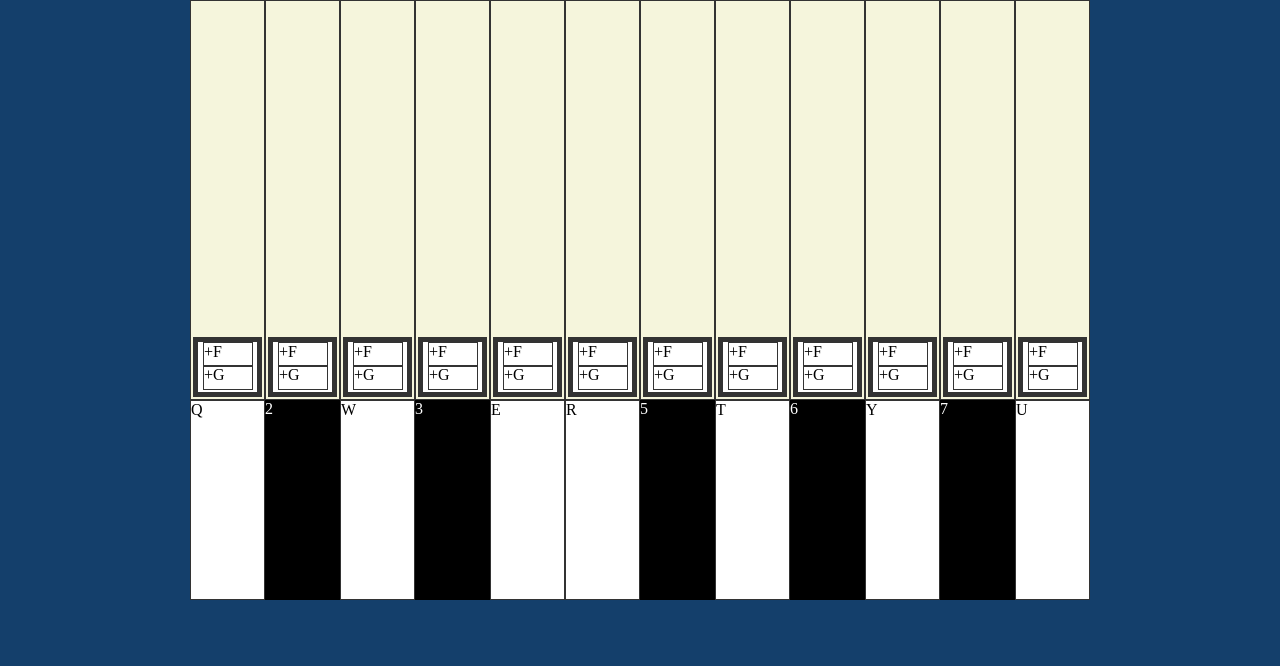
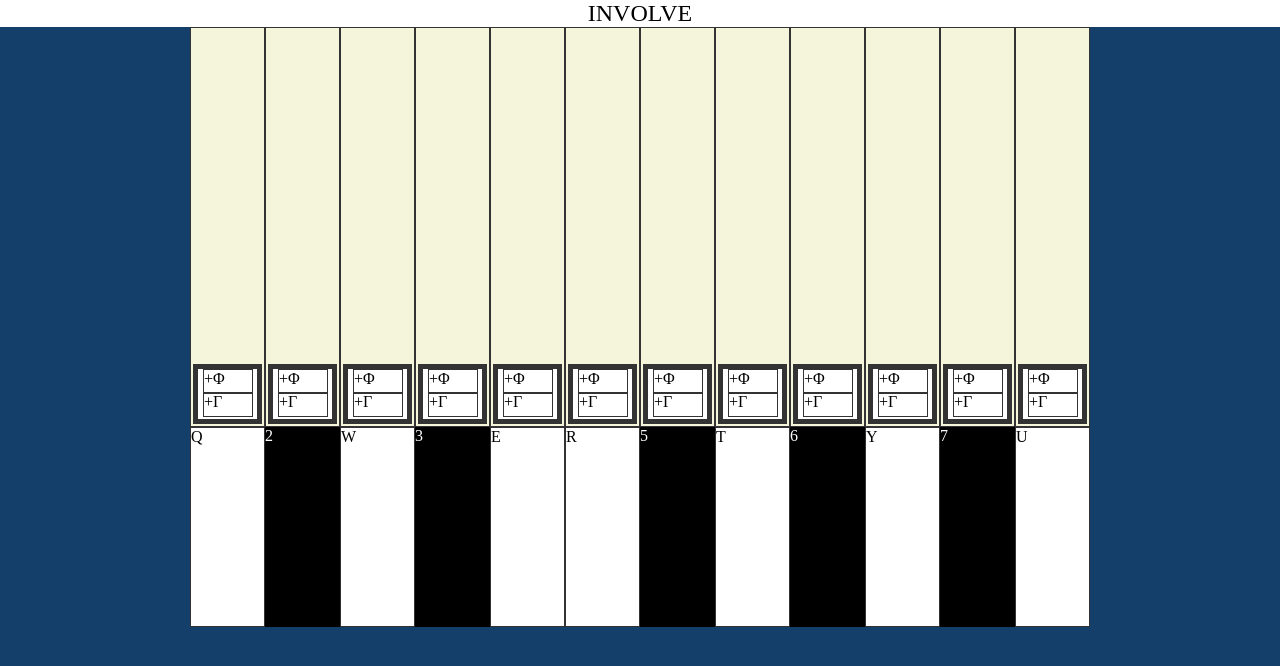
Before and after one commit to mumt301/oammann, a plain HTML site: page Final Project/FinalProject.html in a window 1280 px wide. Drawn offline with Linux system fonts and the light colour scheme.

Commit message:
changed function names to greek and added logo

```diff
--- a/Final Project/FinalProject.html
+++ b/Final Project/FinalProject.html
@@ -8,88 +8,89 @@
         <script src = "FinalProjectScript.js"type="text/javascript" defer></script>
     </head>
     <body>
+        <div class="logo">INVOLVE</div>
         <div class="functions_next">
             <div data-note="C"class="functionList">
                 <div class="addFunction">
-                    <div class="addF">+F</div>
-                    <div class="addG">+G</div>
+                    <div class="addF">+&Phi;</div>
+                    <div class="addG">+&Gamma;</div>
                 </div>
                 <div class="functions"></div>
             </div>
             <div data-note="Db"class="functionList">
                 <div class="addFunction">
-                    <div class="addF">+F</div>
-                    <div class="addG">+G</div>
+                    <div class="addF">+&Phi;</div>
+                    <div class="addG">+&Gamma;</div>
                 </div>
                 <div class="functions"></div>
             </div>
             <div data-note="D"class="functionList">
                 <div class="addFunction">
-                    <div class="addF">+F</div>
-                    <div class="addG">+G</div>
+                    <div class="addF">+&Phi;</div>
+                    <div class="addG">+&Gamma;</div>
                 </div>
                 <div class="functions"></div>
             </div>
             <div data-note="Eb"class="functionList">
                 <div id="C addFunction" class="addFunction">
-                    <div class="addF">+F</div>
-                    <div class="addG">+G</div>
+                    <div class="addF">+&Phi;</div>
+                    <div class="addG">+&Gamma;</div>
                 </div>
                 <div id="C functions" class="functions"></div>
             </div>
             <div data-note="E" class="functionList">
                 <div class="addFunction">
-                    <div class="addF">+F</div>
-                    <div class="addG">+G</div>
+                    <div class="addF">+&Phi;</div>
+                    <div class="addG">+&Gamma;</div>
                 </div>
                 <div class="functions"></div>
             </div>
             <div data-note="F" class="functionList">
                 <div class="addFunction">
-                    <div class="addF">+F</div>
-                    <div class="addG">+G</div>
+                    <div class="addF">+&Phi;</div>
+                    <div class="addG">+&Gamma;</div>
                 </div>
                 <div class="functions"></div>
             </div>
             <div data-note="Gb" class="functionList">
                 <div class="addFunction">
-                    <div class="addF">+F</div>
-                    <div class="addG">+G</div>
+                    <div class="addF">+&Phi;</div>
+                    <div class="addG">+&Gamma;</div>
                 </div>
                 <div class="functions"></div>
             </div>
             <div data-note="G" class="functionList">
                 <div class="addFunction">
-                    <div class="addF">+F</div>
-                    <div class="addG">+G</div>
+                    <div class="addF">+&Phi;</div>
+                    <div class="addG">+&Gamma;</div>
                 </div>
                 <div class="functions"></div>
             </div>
             <div data-note="Ab" class="functionList">
                 <div class="addFunction">
-                    <div class="addF">+F</div>
-                    <div class="addG">+G</div>
+                    <div class="addF">+&Phi;</div>
+                    <div class="addG">+&Gamma;</div>
                 </div>
                 <div class="functions"></div>
             </div>
             <div data-note="A" class="functionList">
                 <div class="addFunction">
-                    <div class="addF">+F</div>
-                    <div class="addG">+G</div>
+                    <div class="addF">+&Phi;</div>
+                    <div class="addG">+&Gamma;</div>
                 </div>
                 <div class="functions"></div>
             </div>
             <div data-note="Bb" class="functionList">
                 <div class="addFunction">
-                    <div class="addF">+F</div>
-                    <div class="addG">+G</div>
+                    <div class="addF">+&Phi;</div>
+                    <div class="addG">+&Gamma;</div>
                 </div>
                 <div class="functions"></div>
             </div>
             <div data-note="B" class="functionList">
                 <div class="addFunction">
-                    <div class="addF">+F</div>
-                    <div class="addG">+G</div>
+                    <div class="addF">+&Phi;</div>
+                    <div class="addG">+&Gamma;</div>
                 </div>
                 <div class="functions"></div>
             </div>
--- a/Final Project/FinalProjectScript.js
+++ b/Final Project/FinalProjectScript.js
@@ -88,10 +88,13 @@ functionLists.forEach(functionList => {
             //reconstruct the list
             functions.innerHTML = '';
             for(var i=0; i<listOnNote.length; i++) {
-                functions.innerHTML += `<div>${listOnNote[i]}</div>`;
+                let letter;
+                if(listOnNote[i]=='F') letter = '&Phi;';
+                else if(listOnNote[i]=='G') letter = '&Gamma;';
+                functions.innerHTML += `<div>${letter}</div>`;
             }
         } else {
-            functions.innerHTML += '<div>F</div>';
+            functions.innerHTML += '<div>&Phi;</div>';
             listOnNote.push('F');
             console.log('F');
         }
@@ -102,10 +105,13 @@ functionLists.forEach(functionList => {
             //reconstruct the list
             functions.innerHTML = '';
             for(var i=0; i<listOnNote.length; i++) {
-                functions.innerHTML += `<div>${listOnNote[i]}<div>`;
+                let letter;
+                if(listOnNote[i]=='F') letter = '&Phi;';
+                else if(listOnNote[i]=='G') letter = '&Gamma;';
+                functions.innerHTML += `<div>${letter}</div>`;
             }
         } else {
-            functions.innerHTML += '<div>G</div>';
+            functions.innerHTML += '<div>&Gamma;</div>';
             listOnNote.push('G');
             console.log('G');
         }
--- a/Final Project/FinalProjectStylesheet.css
+++ b/Final Project/FinalProjectStylesheet.css
@@ -8,6 +8,13 @@ body {
     min-height: 100vh;
 
 
+}
+
+.logo {
+    display: flex;
+    font-size: 24px;
+    justify-content: center;
+    background-color: white;
 }
 
 .piano {
```
